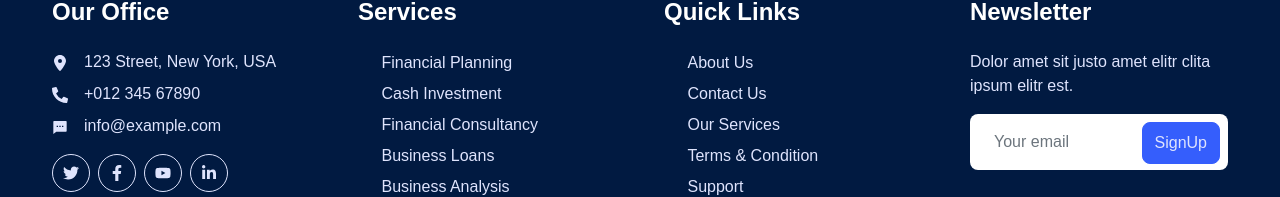
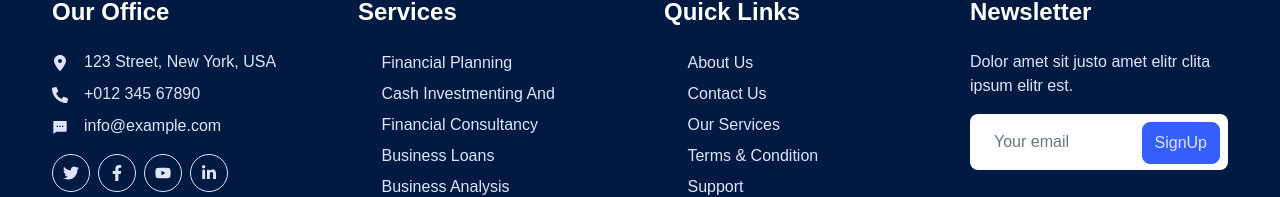
Before and after one commit to Zulfiqar-Ali10/Final-Hackathon-Frontend, a React (Vite) app: page / in a window 1280 px wide. Shown: the part 5580-5777 px from the top of the page. Built offline with nearby package versions, Linux system fonts and the light colour scheme.

Commit message:
changes-57

```diff
--- a/src/Components/Footer.jsx
+++ b/src/Components/Footer.jsx
@@ -78,7 +78,7 @@ export default function Footer() {
           Financial Planning
         </a>
         <a className="btn btn-link" href="">
-          Cash Investment
+          Cash Investmenting and
         </a>
         <a className="btn btn-link" href="">
           Financial Consultancy
```
